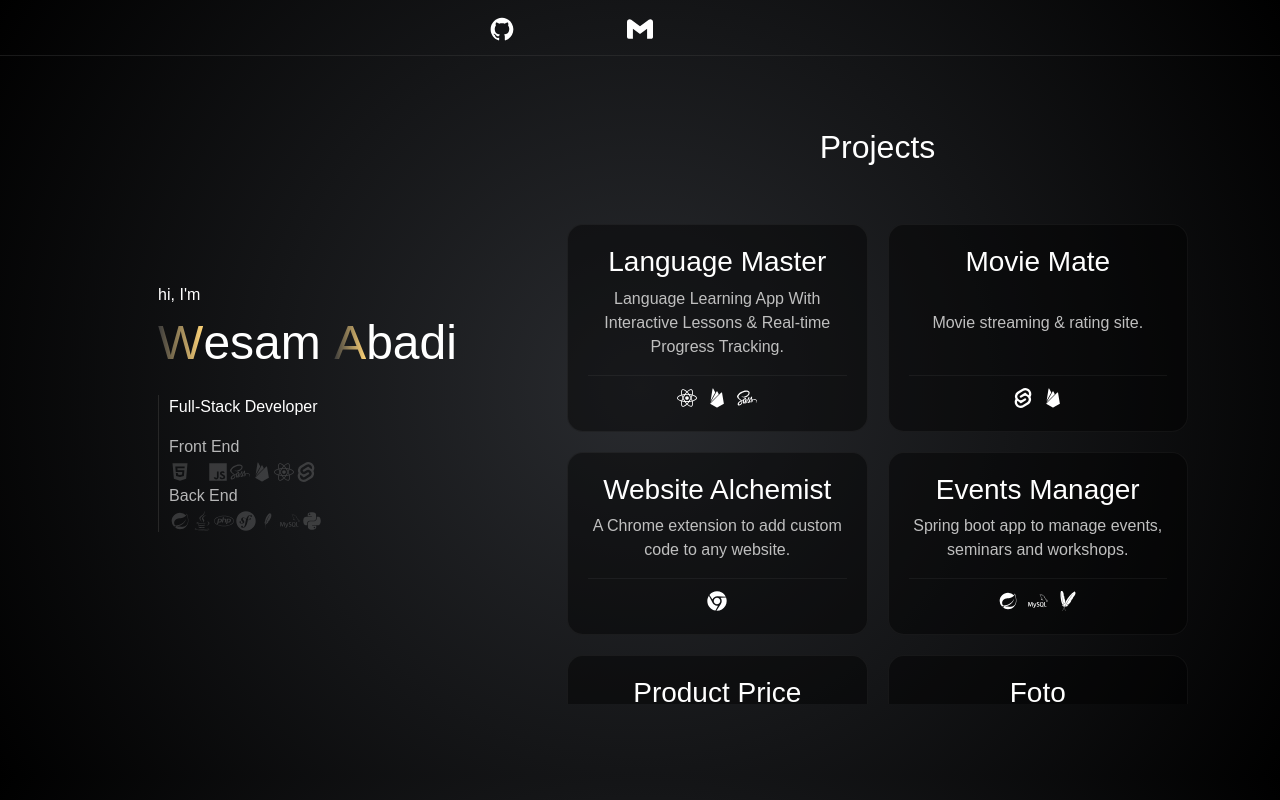
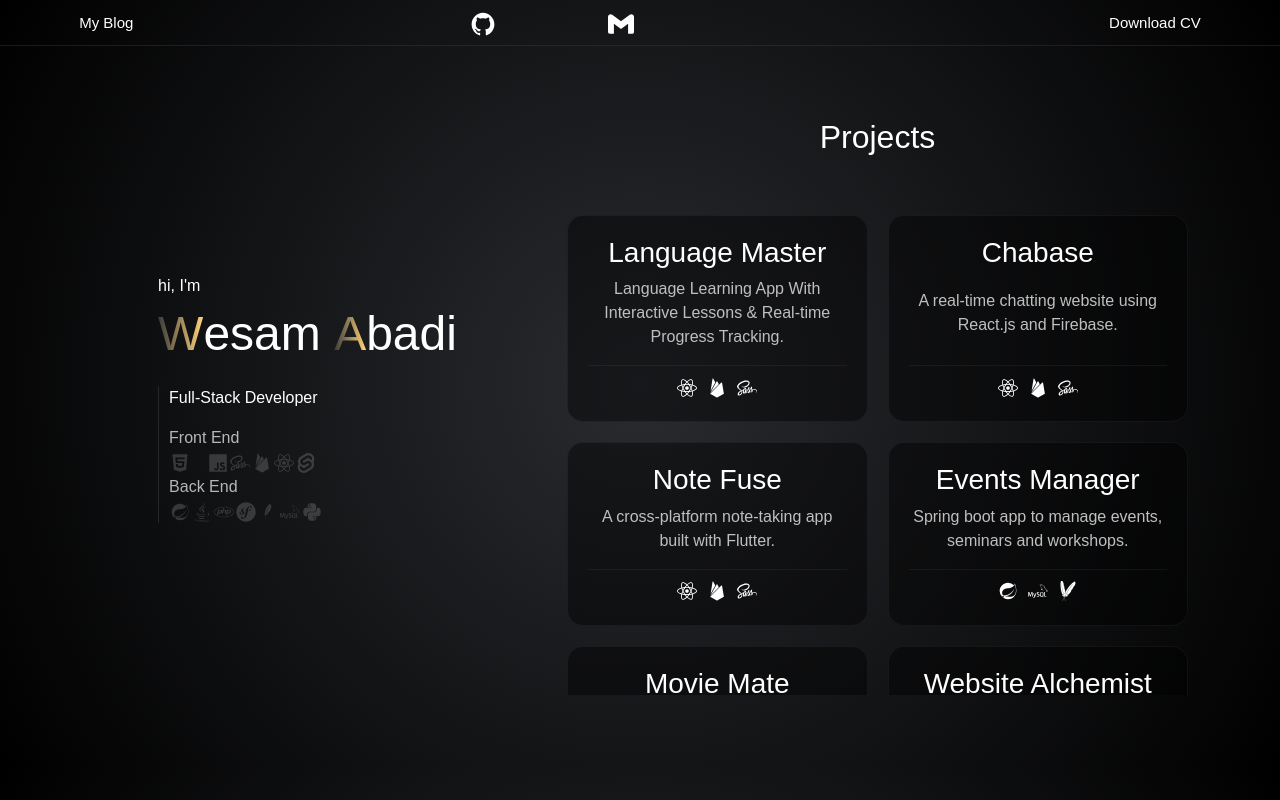
Before and after one commit to WesamAbadi/WesamAbadi.github.io, a React (Create React App) app: page / in a window 1280 px wide. Built offline with nearby package versions, Linux system fonts and the light colour scheme; some icons are missing; a web font is replaced by a local one.

Commit message:
add dynamic projects

```diff
--- a/public/index.html
+++ b/public/index.html
@@ -13,6 +13,9 @@
     integrity="sha384-T3c6CoIi6uLrA9TneNEoa7RxnatzjcDSCmG1MXxSR1GAsXEV/Dwwykc2MPK8M2HN" crossorigin="anonymous">
 
   <title>@WesamAbadi portfolio</title>
+
+  <script defer src="https://analytics.eu.umami.is/script.js"
+    data-website-id="279afafd-1c36-4b16-838b-3e96777c6c29"></script>
 </head>
 
 <body>
--- a/src/components/CV.js
+++ b/src/components/CV.js
@@ -5,6 +5,7 @@ function CV() {
 
   useEffect(() => {
     window.open(fileUrl);
+    // eslint-disable-next-line
   }, []);
 
   return <div>CV Downloaded</div>;
--- a/src/components/Header.js
+++ b/src/components/Header.js
@@ -2,18 +2,22 @@ import React from "react";
 import { IoLogoGithub } from "react-icons/io";
 import { SiGmail } from "react-icons/si";
 import { FaLinkedinIn } from "react-icons/fa6";
+
 import "../styles/Header.scss";
 
 function Header() {
-  // const fileUrl = process.env.PUBLIC_URL + "/ppt.pptx";
   return (
     <div className="header">
+      <div className="header-text">
+        <a href="https://blog.wesamabadi.com/">My Blog</a>
+      </div>
+      <div className="header-icons">
         <a href="https://github.com/WesamAbadi">
           <div>
             <IoLogoGithub />
           </div>
         </a>
-      <a href="mailto:wisamabady7@gmail.com">
+        <a href="mailto:i@wesamabadi.com">
           <div>
             <SiGmail />
           </div>
@@ -23,11 +27,10 @@ function Header() {
             <FaLinkedinIn />
           </div>
         </a>
-      {/* <div>
-        <a href={fileUrl} download>
-          PPT
-        </a>
-      </div> */}
+      </div>
+      <div className="header-text">
+        <a href="/CV.pdf">Download CV</a>
+      </div>
     </div>
   );
 }
--- a/src/pages/Home.js
+++ b/src/pages/Home.js
@@ -21,6 +21,59 @@ import {
 } from "react-icons/io5";
 
 function Home() {
+  const projects = [
+    {
+      name: "Language Master",
+      url: "https://language.wesamabadi.com",
+      description:
+        "Language Learning App With Interactive Lessons & Real-time Progress Tracking.",
+      stack: [<FaReact />, <IoLogoFirebase />, <FaSass />],
+    },
+    {
+      name: "Chabase",
+      url: "https://chat.wesamabadi.com/",
+      description: "A real-time chatting website using React.js and Firebase.",
+      stack: [<FaReact />, <IoLogoFirebase />, <FaSass />],
+    },
+    {
+      name: "Note Fuse",
+      url: "https://github.com/WesamAbadi/NoteFuse",
+      description: "A cross-platform note-taking app built with Flutter.",
+      stack: [<FaReact />, <IoLogoFirebase />, <FaSass />],
+    },
+    {
+      name: "Events Manager",
+      url: "https://eventmanager.wesamabadi.com",
+      description: "Spring boot app to manage events, seminars and workshops.",
+      stack: [<BiLogoSpringBoot />, <SiMysql />, <SiApachemaven />],
+    },
+    {
+      name: "Movie Mate",
+      url: "https://moviemate.wesamabadi.com",
+      description: "Movie streaming & rating site.",
+      stack: [<SiSvelte />, <IoLogoFirebase />],
+    },
+    {
+      name: "Website Alchemist",
+      url: "https://github.com/WesamAbadi/WebsiteAlchemist",
+      description: "A Chrome extension to add custom code to any website.",
+      stack: [<FaChrome />],
+    },
+
+    {
+      name: "Product Price Tracker",
+      url: "https://github.com/WesamAbadi/Product-price-tracker",
+      description: "A product price tracker and price chart maker.",
+      stack: [<FaPython />, <IoLogoWindows />],
+    },
+    {
+      name: "Foto",
+      url: "https://github.com/ExtrosDevs/Foto",
+      description: "Photo-hosting website made using Django.",
+      stack: [<FaPython />, <DiSqllite />],
+    },
+  ];
+
   return (
     <div className="hero">
       <div className="container">
@@ -70,93 +123,18 @@ function Home() {
               <h2>Projects</h2>
             </div>
             <div className="projects">
-              <div className="project">
-                <a
-                  target="_blank"
-                  rel="noreferrer"
-                  href="https://language.wesamabadi.com"
-                >
-                  <div className="project-div">
-                    <h3>Language Master</h3>
-                    <p>
-                      Language Learning App With Interactive Lessons & Real-time
-                      Progress Tracking.
-                    </p>
-                    <div className="stack">
-                      <FaReact />
-                      <IoLogoFirebase />
-                      <FaSass />
+              {projects.map((project, index) => (
+                <div key={index} className="project">
+                  <a target="_blank" rel="noreferrer" href={project.url}>
+                    <div className="project-div">
+                      <h3>{project.name}</h3>
+                      <p>{project.description}</p>
+                      <div className="stack">{project.stack}</div>
                     </div>
-                  </div>
-                </a>
-              </div>
-              <div className="project">
-                <a
-                  target="_blank"
-                  rel="noreferrer"
-                  href="https://moviemate.wesamabadi.com"
-                >
-                  <div className="project-div">
-                    <h3>Movie Mate</h3>
-                    <p>Movie streaming & rating site.</p>
-                    <div className="stack">
-                      <SiSvelte />
-                      <IoLogoFirebase />
-                    </div>
-                  </div>
-                </a>
-              </div>
-              <div target="_blank" rel="noreferrer" className="project">
-                <a href="https://github.com/WesamAbadi/WebsiteAlchemist">
-                  <div className="project-div">
-                    <h3>Website Alchemist</h3>
-                    <p>A Chrome extension to add custom code to any website.</p>
-                    <div className="stack">
-                      <FaChrome />
-                    </div>
-                  </div>
-                </a>
-              </div>
+                  </a>
+                </div>
+              ))}
 
-              <div target="_blank" rel="noreferrer" className="project">
-                <a href="https://eventmanager.wesamabadi.com">
-                  <div className="project-div">
-                    <h3>Events Manager</h3>
-                    <p>
-                      Spring boot app to manage events, seminars and workshops.
-                    </p>
-                    <div className="stack">
-                      <BiLogoSpringBoot />
-                      <SiMysql />
-                      <SiApachemaven />
-                    </div>
-                  </div>
-                </a>
-              </div>
-              <div target="_blank" rel="noreferrer" className="project">
-                <a href="https://github.com/WesamAbadi/Product-price-tracker">
-                  <div className="project-div">
-                    <h3>Product Price Tracker</h3>
-                    <p>A product price tracker and price chart maker.</p>
-                    <div className="stack">
-                      <FaPython />
-                      <IoLogoWindows />
-                    </div>
-                  </div>
-                </a>
-              </div>
-              <div target="_blank" rel="noreferrer" className="project">
-                <a href="https://github.com/ExtrosDevs/Foto">
-                  <div className="project-div">
-                    <h3>Foto</h3>
-                    <p>Photo-hosting website made using Django.</p>
-                    <div className="stack">
-                      <FaPython />
-                      <DiSqllite />
-                    </div>
-                  </div>
-                </a>
-              </div>
               <div target="_blank" rel="noreferrer" className="project github">
                 <a href="https://github.com/WesamAbadi">
                   <div className="project-div">
--- a/src/styles/Header.scss
+++ b/src/styles/Header.scss
@@ -1,27 +1,38 @@
 .header {
   display: flex;
   align-items: center;
-  justify-content: center;
-  padding: 0.5rem;
+  justify-content: space-between;
+  padding: 0.2rem;
   border-bottom: 1px solid #41414161;
+}
 
-  h1 {
+.header-icons {
+  display: flex;
+  align-items: center;
+}
+
+.header h1 {
   font-size: 1.5rem;
   font-weight: bold;
 }
-  a {
+
+.header a {
   margin: 0 3.5rem;
   font-size: 26px;
   transition: all 0.2s;
-    &:hover {
+}
+
+.header a:hover {
   margin: 0 4rem;
 }
+.header-text {
+  margin: 0px 20px;
+  a {
+    font-size: 15px;
   }
 }
 @media screen and (max-width: 768px) {
-  .header{
-    a{
+  .header a {
     margin: 0 2rem;
   }
 }
-}
```
Also changed, not shown: 2 other files (tests, documents, lock files or other folders). Lines whose indentation alone changed are shown as unchanged.
